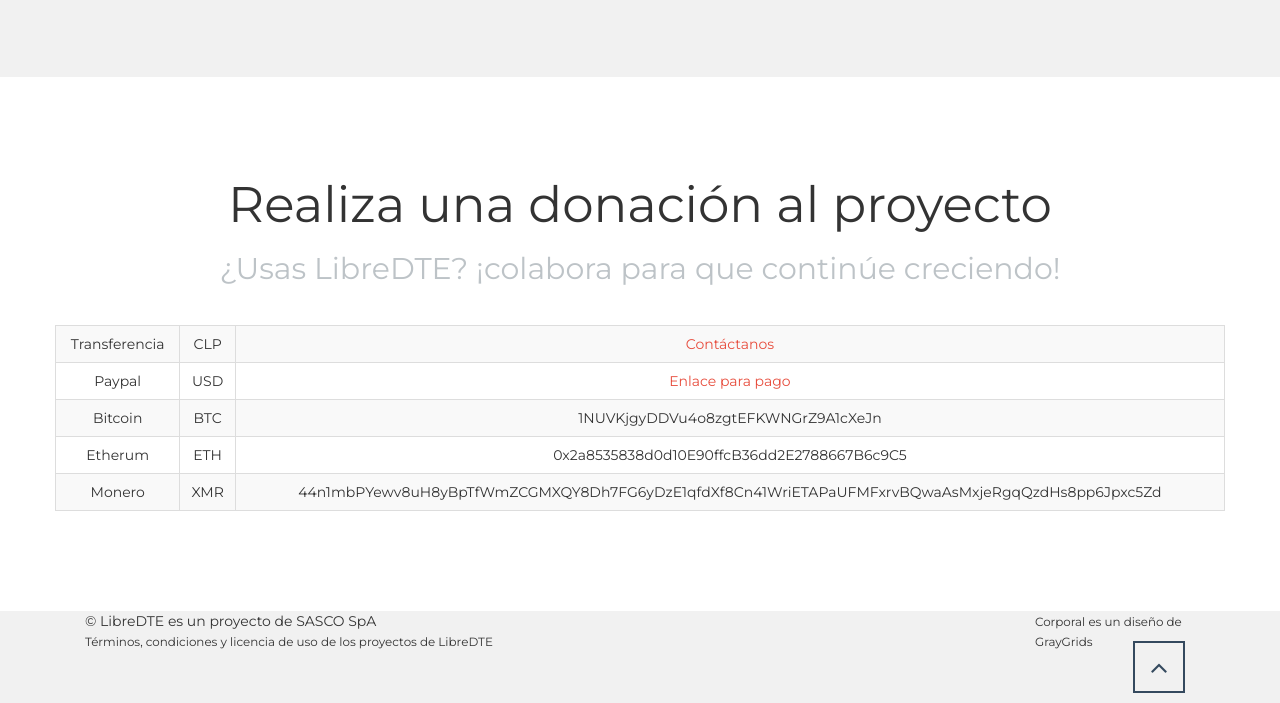
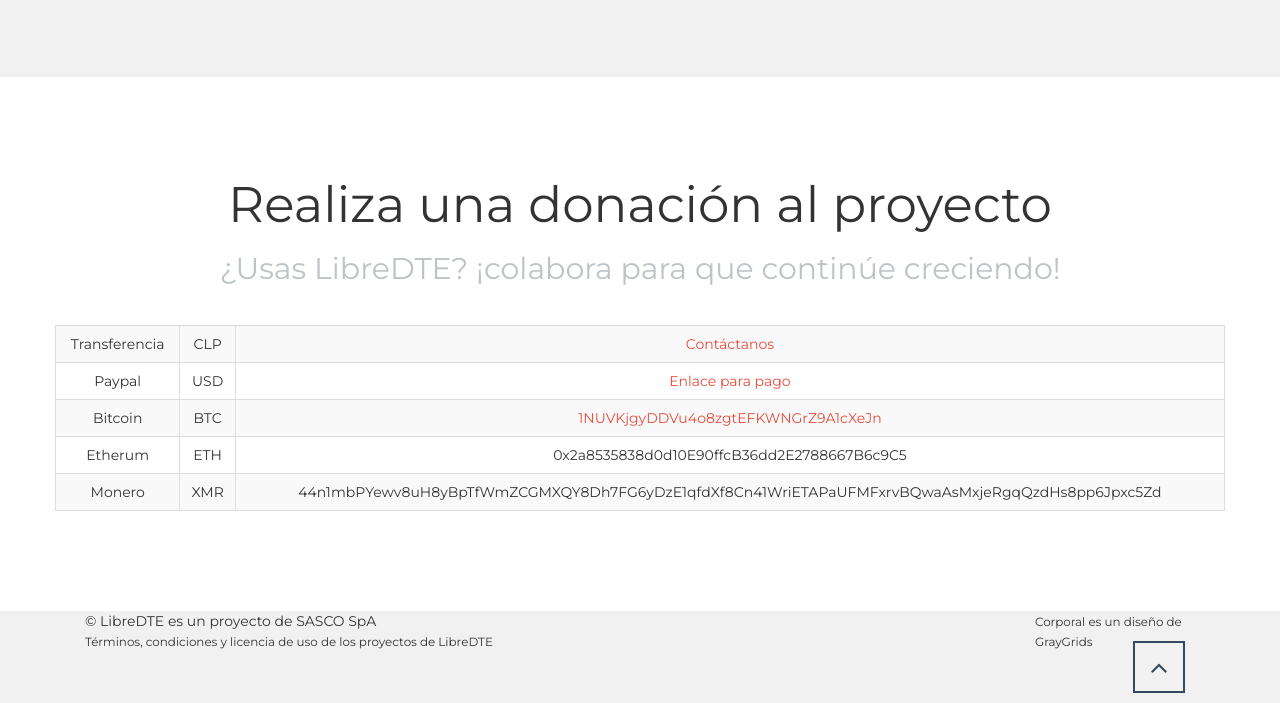
Before and after one commit to LibreDTE/libredte.github.io, a plain HTML site: page index.html in a window 1280 px wide. Shown: the part 7292-7995 px from the top of the page. Drawn offline with Linux system fonts and the light colour scheme.

Commit message:
url para bitcoin son donación sugerida

```diff
--- a/index.html
+++ b/index.html
@@ -630,7 +630,7 @@
                                 <tr>
                                     <td>Bitcoin</td>
                                     <td>BTC</td>
-                                    <td>1NUVKjgyDDVu4o8zgtEFKWNGrZ9A1cXeJn</td>
+                                    <td><a href="bitcoin:1NUVKjgyDDVu4o8zgtEFKWNGrZ9A1cXeJn?amount=0.1&amp;message=Donacion+LibreDTE">1NUVKjgyDDVu4o8zgtEFKWNGrZ9A1cXeJn</a></td>
                                 </tr>
                                 <tr>
                                     <td>Etherum</td>
```
